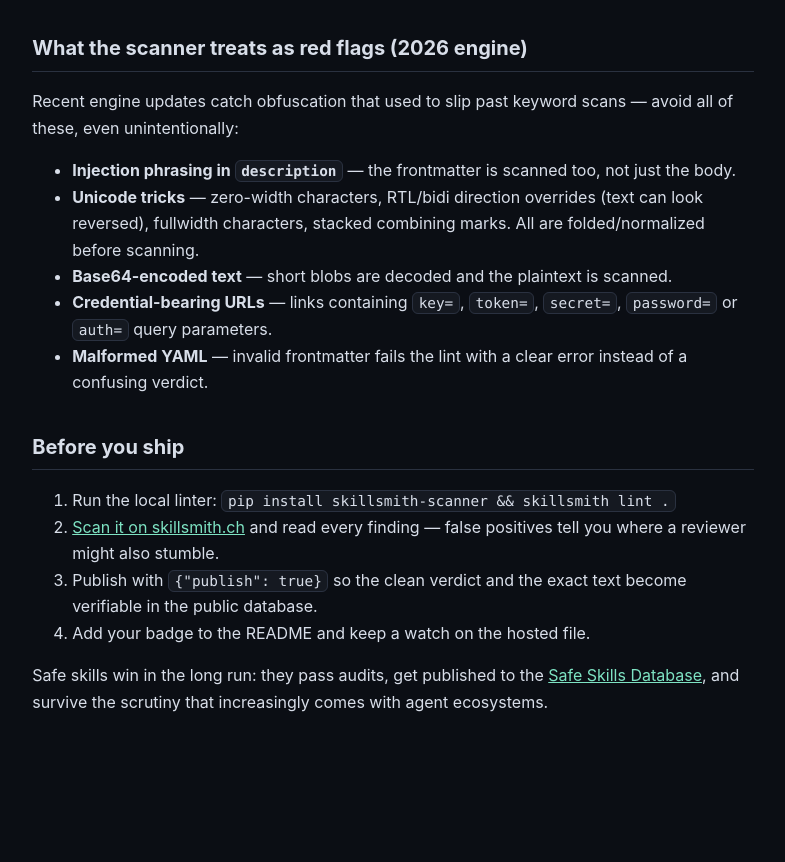
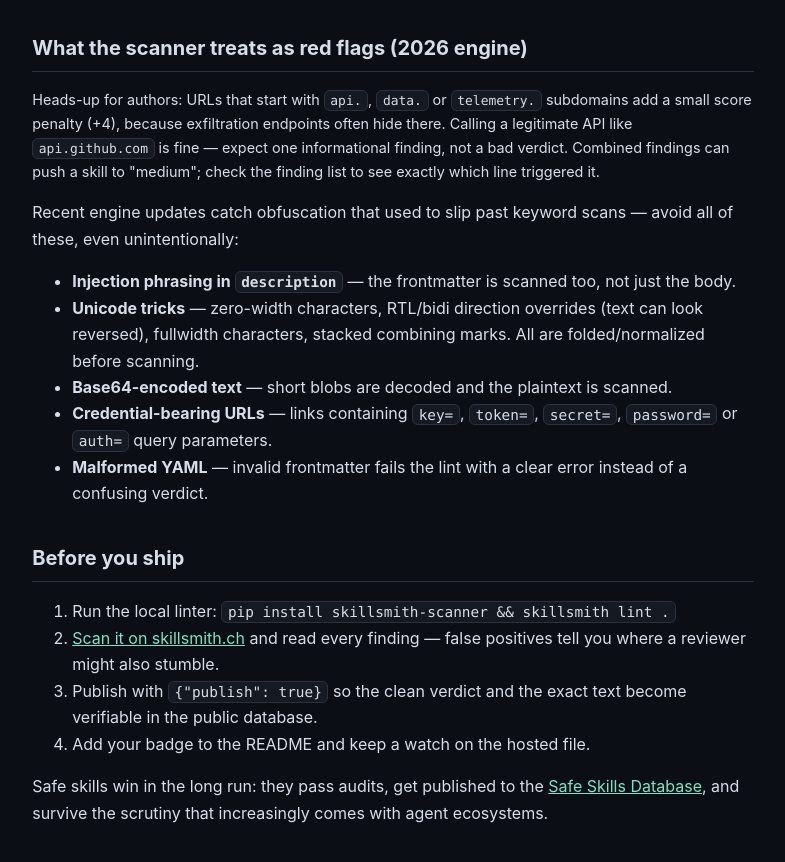
Before and after one commit to Larslllllll/skillsmith-web, a website: page public/guide-writing-safe-skills.html in a window 1280 px wide. Shown: the part 1155-2017 px from the top of the page, without its empty margins (247-1032 px from the left). Before the commit the page ends 1950 px from the top, so only its background shows below. Drawn offline with Linux system fonts and the light colour scheme.

Commit message:
guide: author note on api./telemetry. subdomain score penalty (E1)

```diff
--- a/public/guide-writing-safe-skills.html
+++ b/public/guide-writing-safe-skills.html
@@ -81,6 +81,12 @@ scans clean, and stays clean &mdash; so users (and their agents) can trust it.</
 </ul>
 
 <h2>What the scanner treats as red flags (2026 engine)</h2>
+<p class="muted" style="font-size:.9rem;">Heads-up for authors: URLs that start with
+<code>api.</code>, <code>data.</code> or <code>telemetry.</code> subdomains add a
+small score penalty (+4), because exfiltration endpoints often hide there. Calling
+a legitimate API like <code>api.github.com</code> is fine &mdash; expect one
+informational finding, not a bad verdict. Combined findings can push a skill to
+"medium"; check the finding list to see exactly which line triggered it.</p>
 <p>Recent engine updates catch obfuscation that used to slip past keyword
 scans &mdash; avoid all of these, even unintentionally:</p>
 <ul>
```
Also changed, not shown: pentest-ticks.md (+12 -0 lines).
